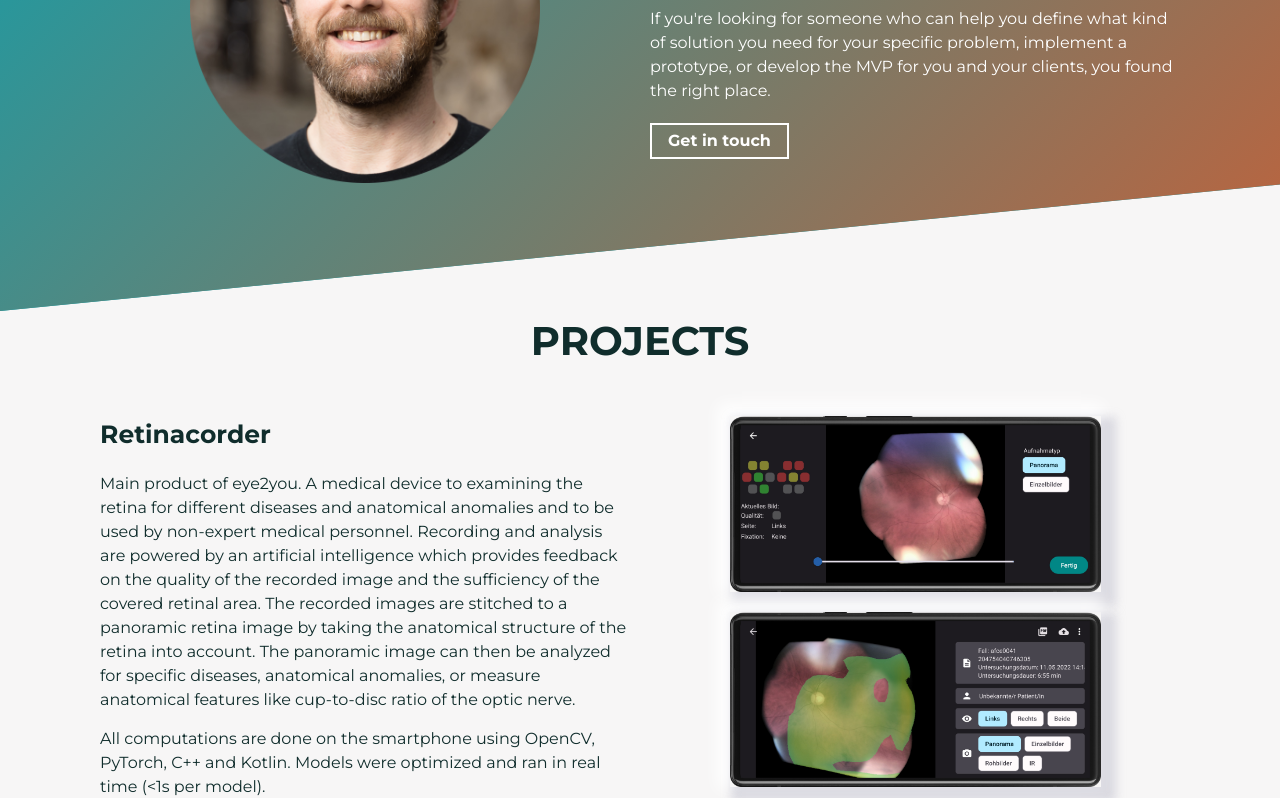
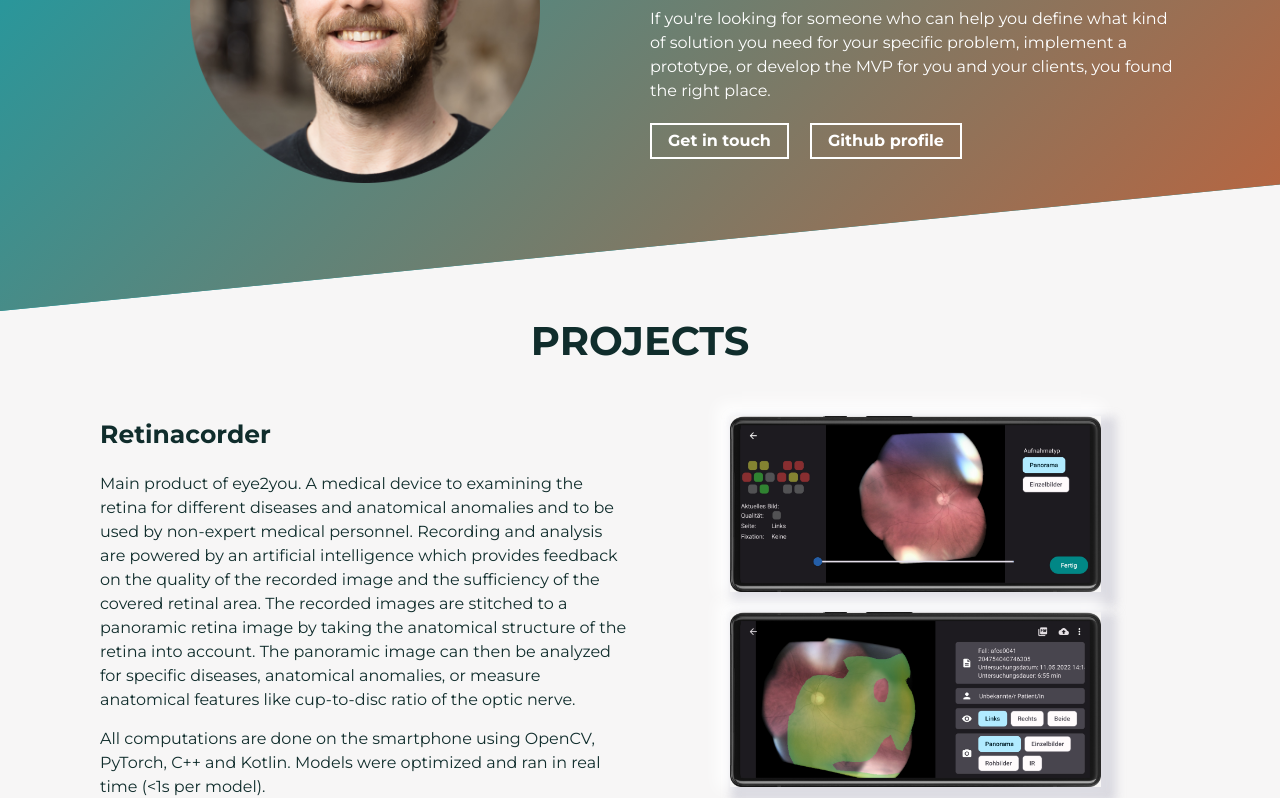
Before and after one commit to phillies/phillies.github.io, a plain HTML site: page index.html in a window 1280 px wide. Shown: the part 1122-1920 px from the top of the page. Drawn offline with Linux system fonts and the light colour scheme.

Commit message:
added github profile link

```diff
--- a/index.html
+++ b/index.html
@@ -107,6 +107,8 @@
           </p>
           <span class="about-wrapper__cta">
             <a href="mailto:phil@lies.io" class="cta-btn cta-btn--resume">Get in touch</a>
+            &nbsp;&nbsp;&nbsp;&nbsp;&nbsp;&nbsp;
+            <a href="https://github.com/phillies" class="cta-btn cta-btn--resume">Github profile</a>
           </span>
         </div>
       </div>
```
